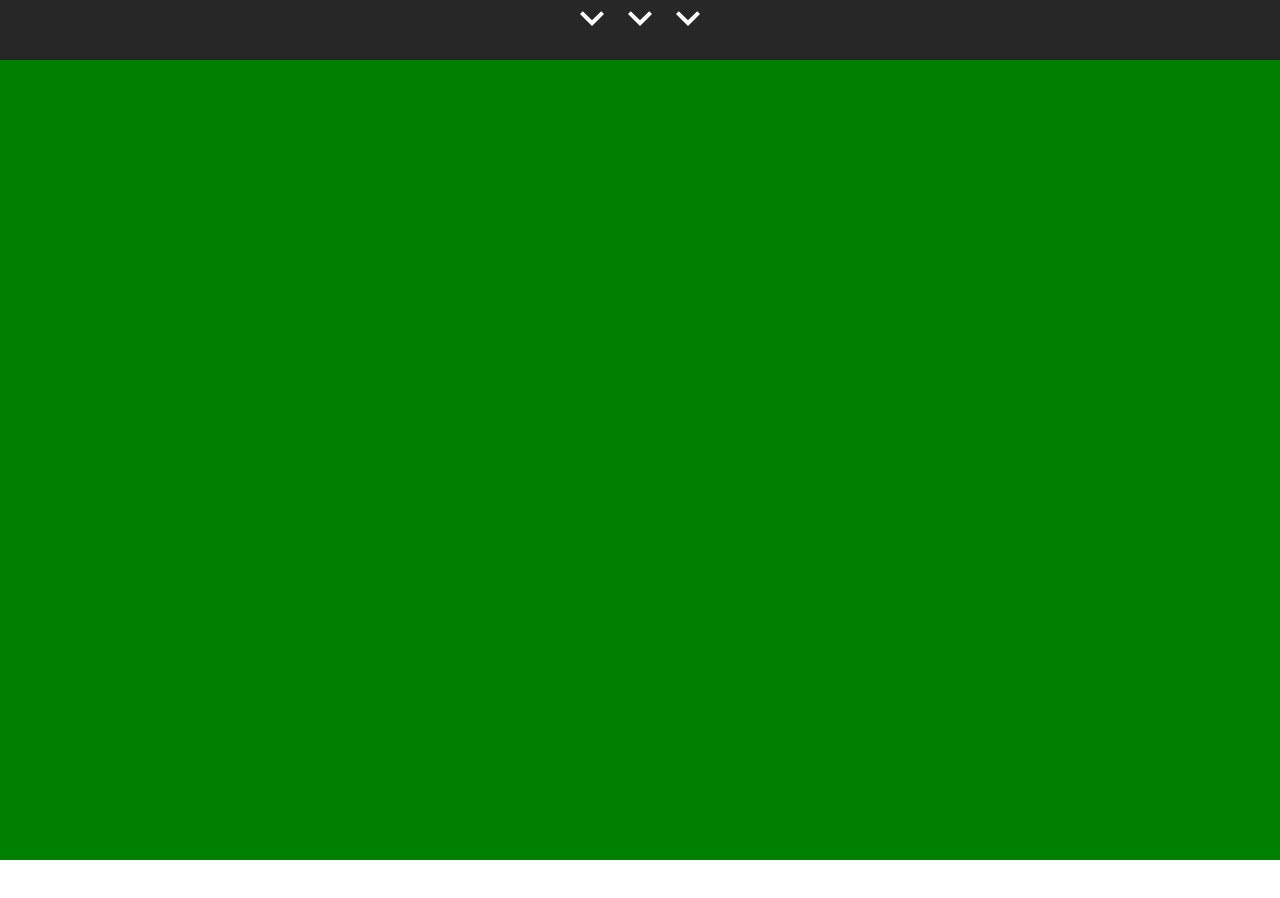
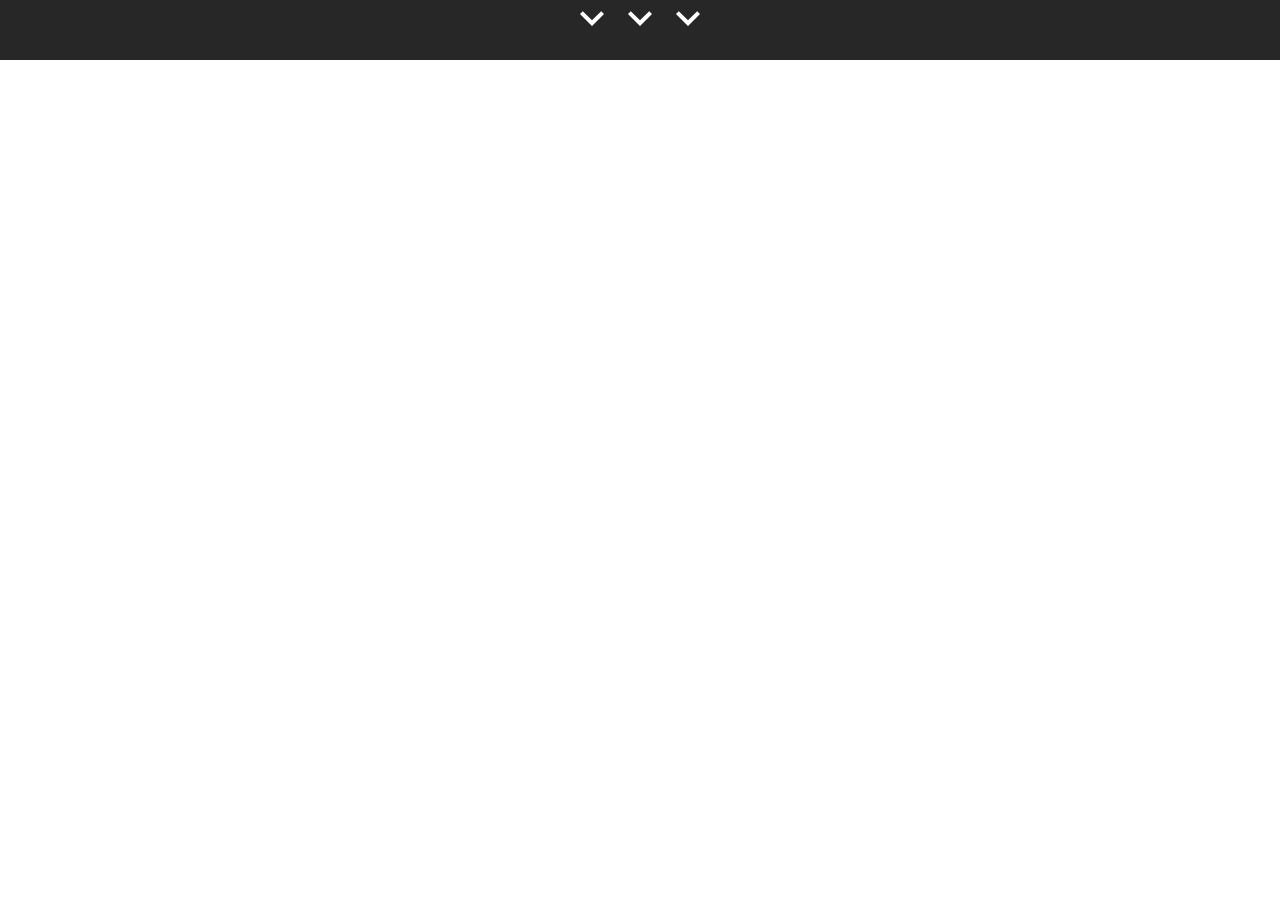
Before and after one commit to haifa-dev/official-website, a React (Create React App) app: page / in a window 1280 px wide. Shown: the part 740-1638 px from the top of the page. After the commit the page ends 800 px from the top, so only its background shows below. Built offline with nearby package versions, Linux system fonts and the light colour scheme.

Commit message:
Improved scrolling experience, added content to main

```diff
--- a/src/components/pages/LandingPage/LandingPage.jsx
+++ b/src/components/pages/LandingPage/LandingPage.jsx
@@ -1,14 +1,39 @@
-import React from 'react';
+import React, { useRef, useEffect } from 'react';
 import Icon from '@mdi/react'
 import { mdiChevronDown } from '@mdi/js';
 import styles from './LandingPage.module.scss';
 
 const LandingPage = () => {
 
+    const downIconProps = {
+        path: mdiChevronDown,
+        title: "scroll down",
+        size: 2,
+        color: "white"
+    }
+
+    var parentRef = useRef(null);
+
+    function handleScroll() {
+        if (parentRef.current.scrollTop >= window.innerHeight) {
+            parentRef.current.style.scrollSnapType = "none";
+        }
+        else {
+            parentRef.current.style.scrollSnapType = "y mandatory";
+        }
+    }
+
+    useEffect(() => {
+        parentRef.current.addEventListener('scroll', handleScroll, false);
+        // eslint-disable-next-line react-hooks/exhaustive-deps
+        return () => parentRef.current.removeEventListener('scroll', handleScroll, false);
+    })
+
     return (
+            <div className={styles.parent} ref={parentRef}>
                 <div className={styles.mainContainer}>
 
-            <header>
+                    <header id="home">
 
                         <div className={styles.logo}>
                             <h1>haifa<span>:dev</span></h1>
@@ -18,29 +43,58 @@ const LandingPage = () => {
                         <div className={styles.hoverCircle}/>
 
                         <div className={styles.downArrows}>
-                    <Icon
-                        path={mdiChevronDown}
-                        title="scroll down"
-                        size={2}
-                        color="white"/>
-                     <Icon
-                        path={mdiChevronDown}
-                        title="scroll down"
-                        size={2}
-                        color="white"/>
-                     <Icon
-                        path={mdiChevronDown}
-                        title="scroll down"
-                        size={2}
-                        color="white"/>
+                            <Icon {...downIconProps}/>
+                            <Icon {...downIconProps}/>
+                            <Icon {...downIconProps}/>
                         </div>
-
                     </header>
 
-            <main>
+                    <main id="about">
+                        <nav>
+                            <a id="homeNav" href="#home">Home</a>
+                            <a id="aboutNav" href="#about">About Us</a>
+                        </nav>
+
+                        <h1>Developers of Haifa <b>unite!</b></h1>
+
+                        <div className={styles.articles}>
+
+                            <article id="who">
+                                <h2>Who are we?</h2>
+                                <p>
+                                    We're an enthusiastic group of developers from Haifa. Some of us are professionals, some are still learning, but all of us agree upon one thing: Haifa offers barely enough for local developers to thrive.
+                                </p>
+                                <p>
+                                    Nobody wants to move far away from the place they call home just to establish a career. We don't think anyone should. That's why we've established Haife:Dev, so that all of Haifa's developers will have <b>a reason to stay in Haifa</b>.
+                                </p>
+                            </article>
+
+                            <article id="what">
+                                <h2>What do we want?</h2>
+                                <p>
+                                    We want our careers to thrive in the city we call home.
+                                </p>
+                                <p>
+                                    Our goal is to bring professional software-related content to Haifa <b>for free</b>. We aim to organize meetups and other events that can help developers in Haifa develop their career without the need to leave their home, or travel even farther if the live in the north.
+                                </p>
+
+                            </article>
+
+                            <article id="how">
+                                <h2>How do we do that?</h2>
+                                <p>
+                                    We've partnered with <a href="http://www.haifa24.co.il/%D7%91%D7%95%D7%A8%D7%9C%D7%90_17_-_%D7%94%D7%97%D7%9E%D7%9E%D7%94_%D7%9C%D7%A7%D7%A8%D7%99%D7%99%D7%A8%D7%94">Burla 17</a> as a host for our professional meetups. We're bringing professional developers and lectors from all around the country to provide top quality content to our dearest Haifa developers.
+                                </p>
+                                <p>
+                                    For beginners and students, we've partnered with <a href="http://www3.haifa.muni.il/inventuipub/">In-Vent</a> to establish weekly study group meetups in association with the <a href="https://www.freecodecamp.org/">freeCodeCamp</a> non-profit organization.
+                                </p>
+                            </article>
+
+                        </div>
 
                     </main>
 
+                </div>
             </div>
     );
 }
--- a/src/components/pages/LandingPage/LandingPage.module.scss
+++ b/src/components/pages/LandingPage/LandingPage.module.scss
@@ -1,8 +1,21 @@
+
+@mixin media-phone {
+    @media only screen and (max-width: 450px) {
+        @content;
+    }
+}
+
+.parent {
+    scroll-snap-type: mandatory;
+    scroll-snap-points-y: repeat(100vh);
+    scroll-snap-type: y mandatory;
+    height: 100vh;
+    overflow: scroll;
+}
 
 .mainContainer {
     display: grid;
     grid-template-rows: 100vh 100vh 100vh;
-    scroll-snap-type: y mandatory;
 
     header {
         display: grid;
@@ -71,9 +84,7 @@
             margin: auto;
 
             @keyframes hop {
-                0% {
-                    transform: translateY(0);
-                }
+
                 5% {
                     transform: translateY(-10px);
                 }
@@ -84,9 +95,6 @@
                     transform: translateY(-10px);
                 }
                 20% {
-                    transform: translateY(0);
-                }
-                100% {
                     transform: translateY(0);
                 }
             }
@@ -102,6 +110,68 @@
     main {
         grid-row: 2;
         scroll-snap-align: center;
-        background: green;
+
+        display: grid;
+        grid-template-columns: 1fr 2fr 1fr;
+        grid-template-rows: 50px 100px auto;
+
+        margin: 0 20px;
+
+        nav {
+            grid-column: 1 / span 3;
+            grid-row: 1;
+            display: flex;
+            flex-direction: row;
+            position: sticky;
+            top: 0;
+            padding-top: 10px;
+            background: white;
+
+            a {
+                text-decoration: none;
+                color: black;
+                font-size: 20px;
+                text-align: center;
+                margin: 0 10px;
+
+                @include media-phone {
+                    font-size: 14px;
+                }
+
+            }
+
+            #homeNav {
+                grid-column: 1;
+            }
+
+            #aboutNav {
+                grid-column: 2;
+            }
+        }
+
+        h1 {
+            grid-row: 2;
+            grid-column: 1 / span 3;
+            font-weight: normal;
+            text-align: center;
+            b {
+                color: green;
+            }
+        }
+
+        .articles {
+            grid-row: 3;
+            grid-column: 2;
+
+            img {
+                width: 20px;
+
+            }
+
+            @include media-phone {
+                grid-column: 1 / span 3;
+            }
+        }
+
     }
 }
```
Lines whose indentation alone changed are shown as unchanged.
